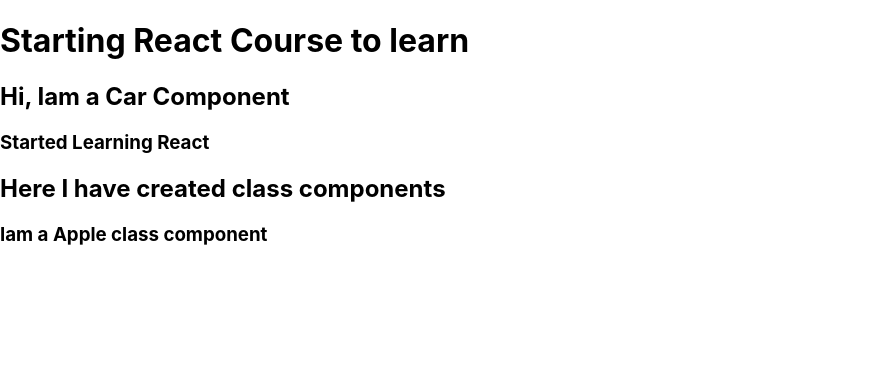
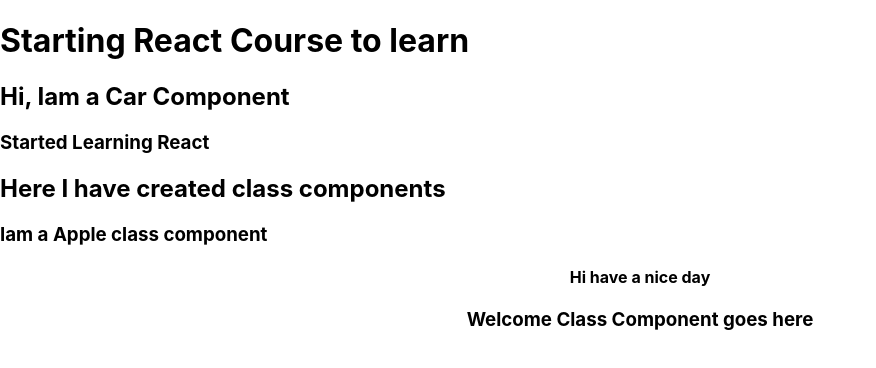
Before and after one commit to Kavya-gopi/ReactJs, a React (Create React App) app in the folder react-intro/: page / in a window 1280 px wide. Shown: the top 368 px of the page, without its empty margins (0-876 px from the left). Built offline with nearby package versions, Linux system fonts and the light colour scheme.

Commit message:
FuncAndClassComponents

```diff
--- /dev/null
+++ b/react-intro/src/Greet.js
@@ -0,0 +1,7 @@
+function Greet(){
+    return (<>
+    <h4>Hi have a nice day</h4>
+    </>)
+}
+
+export default Greet;
--- /dev/null
+++ b/react-intro/src/components/WelcomeClass.js
@@ -0,0 +1,11 @@
+import React,{Component} from "react";
+
+class Welcome extends Component{
+    render(){
+        return(<>
+        <h3>Welcome Class Component goes here</h3>
+        </>)
+    }
+}
+
+export default Welcome;
--- a/react-intro/src/index.js
+++ b/react-intro/src/index.js
@@ -20,7 +20,7 @@
     <Car></Car>
     <LearnReact></LearnReact>
     <Apple></Apple>
-    {/* <App /> */}
+    <App />
   </React.StrictMode>
 );
 
```
